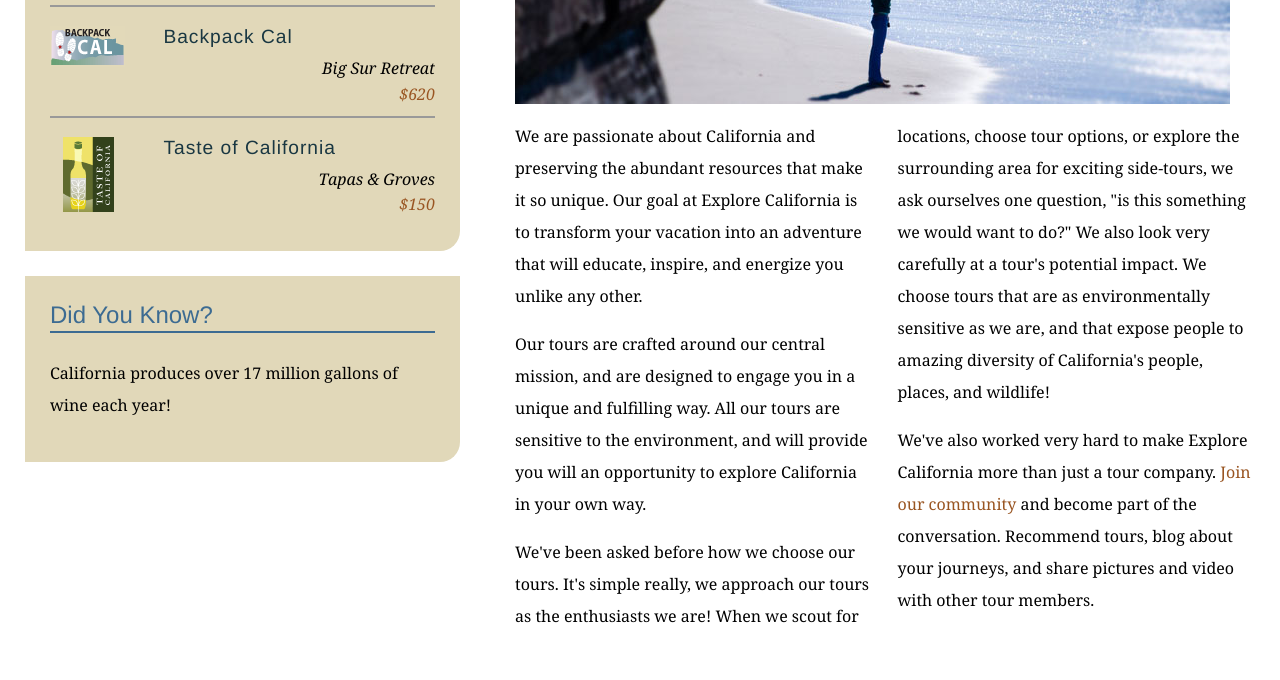
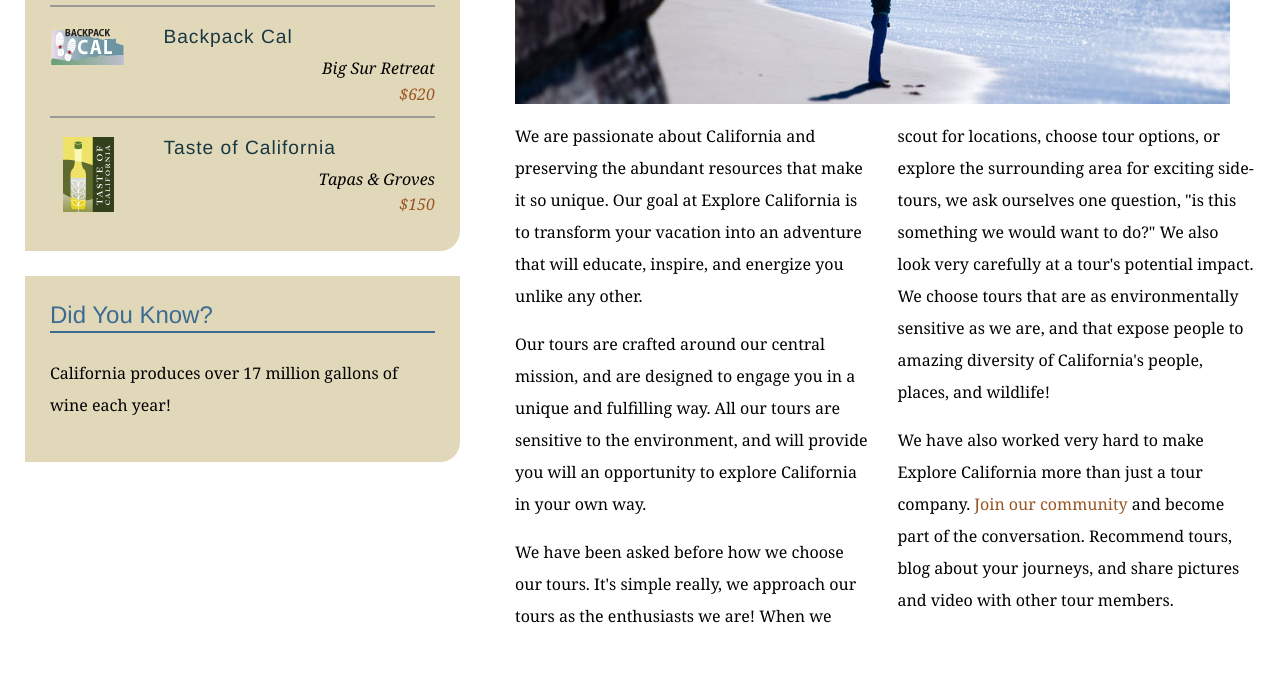
Before and after one commit to ramsmjo/explore_california, a plain HTML site: page mission.html in a window 1280 px wide. Shown: the part 580-1260 px from the top of the page. Drawn offline with Linux system fonts and the light colour scheme.

Commit message:
replaces weve to we have

```diff
--- a/mission.html
+++ b/mission.html
@@ -64,8 +64,8 @@
           <div class="multiCol">
             <p>We are passionate about California and preserving the abundant resources that make it so unique. Our goal at Explore California is to transform your vacation into an adventure that will educate, inspire, and energize you unlike any other.</p>
             <p>Our tours are crafted around our central mission, and are designed to engage you in a unique and fulfilling way. All our tours are sensitive to the environment, and will provide you will an opportunity to explore California in your own way.</p>
-            <p>We've been asked before how we choose our tours. It's simple really, we approach our tours as the enthusiasts we are! When we scout for locations, choose tour options, or explore the surrounding area for exciting side-tours, we ask ourselves one question, &quot;is this something we would want to do?&quot; We also look very carefully at a tour's potential impact. We choose tours that are as environmentally sensitive as we are, and that expose people to amazing diversity of California's people, places, and wildlife!</p>
-            <p>We've also worked very hard to make Explore California more than just a tour company. <a href="explorers/join.html">Join our community</a> and become part of the conversation. Recommend tours, blog about your journeys, and share pictures and video with other tour members.</p>
+            <p>We have  been asked before how we choose our tours. It's simple really, we approach our tours as the enthusiasts we are! When we scout for locations, choose tour options, or explore the surrounding area for exciting side-tours, we ask ourselves one question, &quot;is this something we would want to do?&quot; We also look very carefully at a tour's potential impact. We choose tours that are as environmentally sensitive as we are, and that expose people to amazing diversity of California's people, places, and wildlife!</p>
+            <p>We have also worked very hard to make Explore California more than just a tour company. <a href="explorers/join.html">Join our community</a> and become part of the conversation. Recommend tours, blog about your journeys, and share pictures and video with other tour members.</p>
           </div>
         </div>
       </div>
```
